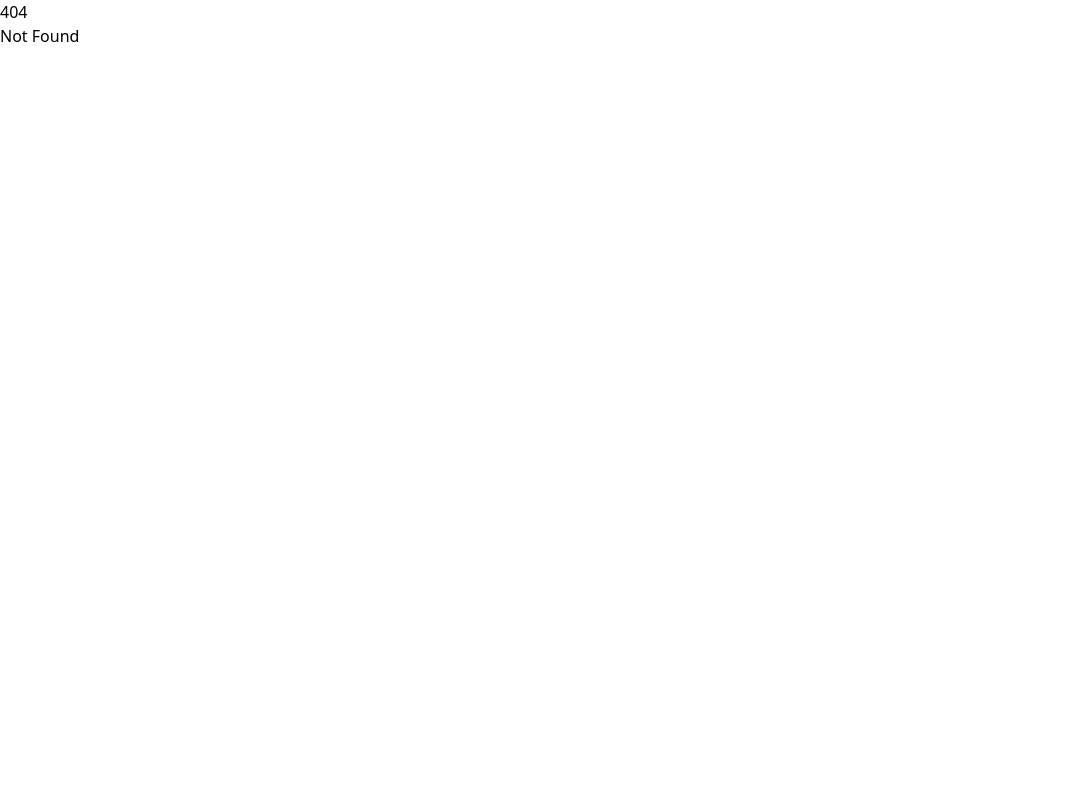
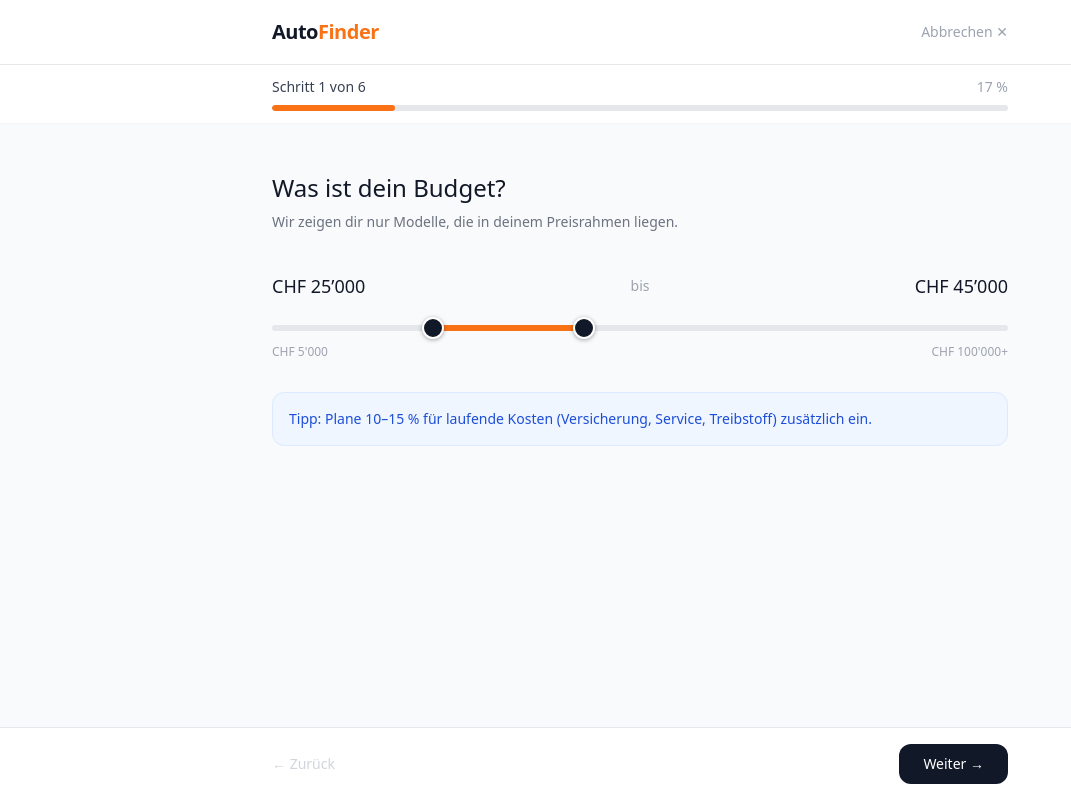
Before and after one commit to savethedavee/prototyping-ln, a SvelteKit app in the folder autofinder/: page /finder/budget in a window 1280 px wide. Before the commit this address had no page. Shown: the whole page, without its empty margins (0-1071 px from the left). Built offline with nearby package versions, Linux system fonts and the light colour scheme.

Commit message:
feat: budget Step

```diff
--- /dev/null
+++ b/autofinder/src/routes/finder/budget/+page.svelte
@@ -0,0 +1,142 @@
+<script lang="ts">
+	import { get } from 'svelte/store';
+	import { searchInputs } from '$lib/stores/questionnaire';
+	import QuestionnaireFrame from '$lib/components/QuestionnaireFrame.svelte';
+
+	const MIN = 5000;
+	const MAX = 100000;
+	const STEP = 1000;
+
+	const initial = get(searchInputs);
+	let minVal = $state(initial.budgetMin);
+	let maxVal = $state(initial.budgetMax);
+
+	$effect(() => {
+		searchInputs.update((s) => ({ ...s, budgetMin: minVal, budgetMax: maxVal }));
+	});
+
+	function handleMinInput(e: Event) {
+		const v = Number((e.target as HTMLInputElement).value);
+		minVal = Math.min(v, maxVal - STEP);
+	}
+
+	function handleMaxInput(e: Event) {
+		const v = Number((e.target as HTMLInputElement).value);
+		maxVal = Math.max(v, minVal + STEP);
+	}
+
+	let minPct = $derived(((minVal - MIN) / (MAX - MIN)) * 100);
+	let maxPct = $derived(((maxVal - MIN) / (MAX - MIN)) * 100);
+
+	function fmt(v: number) {
+		if (v >= MAX) return "100'000+";
+		return `CHF ${v.toLocaleString('de-CH')}`;
+	}
+</script>
+
+<svelte:head>
+	<title>Budget – AutoFinder</title>
+</svelte:head>
+
+<QuestionnaireFrame currentStep={1} nextHref="/finder/nutzung">
+	<h1 class="text-2xl font-medium text-gray-900">Was ist dein Budget?</h1>
+	<p class="mt-2 text-sm text-gray-500">Wir zeigen dir nur Modelle, die in deinem Preisrahmen liegen.</p>
+
+	<!-- Budget Display -->
+	<div class="mt-10 flex items-center justify-between text-lg font-medium text-gray-900">
+		<span>{fmt(minVal)}</span>
+		<span class="text-sm text-gray-400">bis</span>
+		<span>{fmt(maxVal)}</span>
+	</div>
+
+	<!-- Dual Range Slider -->
+	<div class="relative mt-4 h-6">
+		<!-- Track background -->
+		<div class="absolute top-1/2 h-1.5 w-full -translate-y-1/2 rounded-full bg-gray-200"></div>
+		<!-- Track fill -->
+		<div
+			class="absolute top-1/2 h-1.5 -translate-y-1/2 rounded-full bg-primary"
+			style="left: {minPct}%; right: {100 - maxPct}%"
+		></div>
+		<!-- Min thumb -->
+		<input
+			type="range"
+			min={MIN}
+			max={MAX}
+			step={STEP}
+			value={minVal}
+			oninput={handleMinInput}
+			class="slider-thumb absolute w-full"
+		/>
+		<!-- Max thumb -->
+		<input
+			type="range"
+			min={MIN}
+			max={MAX}
+			step={STEP}
+			value={maxVal}
+			oninput={handleMaxInput}
+			class="slider-thumb absolute w-full"
+		/>
+	</div>
+
+	<div class="mt-1 flex justify-between text-xs text-gray-400">
+		<span>CHF 5'000</span>
+		<span>CHF 100'000+</span>
+	</div>
+
+	<!-- Tip -->
+	<div class="mt-8 rounded-card border border-blue-100 bg-blue-50 p-4">
+		<p class="text-sm text-blue-700">
+			<span class="font-medium">Tipp:</span> Plane 10–15 % für laufende Kosten (Versicherung, Service, Treibstoff) zusätzlich ein.
+		</p>
+	</div>
+</QuestionnaireFrame>
+
+<style>
+	.slider-thumb {
+		-webkit-appearance: none;
+		appearance: none;
+		pointer-events: none;
+		background: transparent;
+		position: absolute;
+		width: 100%;
+		height: 24px;
+		top: 50%;
+		transform: translateY(-50%);
+		margin: 0;
+	}
+
+	.slider-thumb::-webkit-slider-thumb {
+		-webkit-appearance: none;
+		appearance: none;
+		width: 22px;
+		height: 22px;
+		border-radius: 50%;
+		background: #111827;
+		border: 2px solid white;
+		box-shadow: 0 1px 4px rgba(0, 0, 0, 0.35);
+		pointer-events: all;
+		cursor: pointer;
+	}
+
+	.slider-thumb::-moz-range-thumb {
+		width: 22px;
+		height: 22px;
+		border-radius: 50%;
+		background: #111827;
+		border: 2px solid white;
+		box-shadow: 0 1px 4px rgba(0, 0, 0, 0.35);
+		pointer-events: all;
+		cursor: pointer;
+		border: none;
+	}
+
+	.slider-thumb::-webkit-slider-runnable-track {
+		background: transparent;
+	}
+
+	.slider-thumb::-moz-range-track {
+		background: transparent;
+	}
+</style>
```
